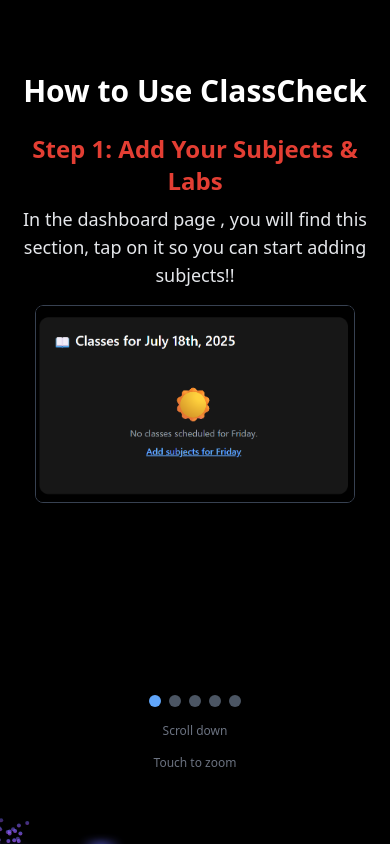
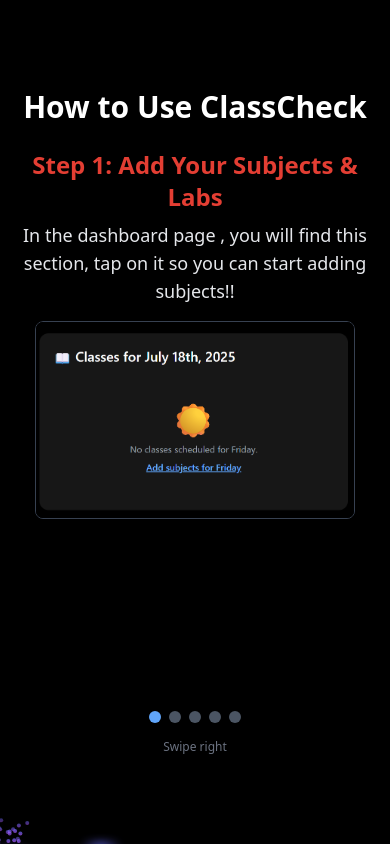
Before and after one commit to HeyMeMukul/ClassCheck, a React (Vite) app: page /howto in a window 390 px wide. Built offline with nearby package versions, Linux system fonts and the light colour scheme; no server answers; what tailwindcss-3d would draw is missing.

Commit message:
made text for phone ver

```diff
--- a/src/pages/HowTo.tsx
+++ b/src/pages/HowTo.tsx
@@ -306,8 +306,8 @@ const HowTo: React.FC = () => {
             ))}
 
           </div>
-          <div className='mt-4 text-center text-xs text-gray-500'>Scroll down</div>
-          <div className='mt-4 text-center text-xs text-gray-500 block sm:hidden'>Touch to zoom</div>
+          <div className='mt-4 text-center text-xs text-gray-500 hidden sm:block'>Scroll down</div>
+          <div className='mt-4 text-center text-xs text-gray-500 block sm:hidden'>Swipe right</div>
       </main>
       {/* Footer */}
 
```
